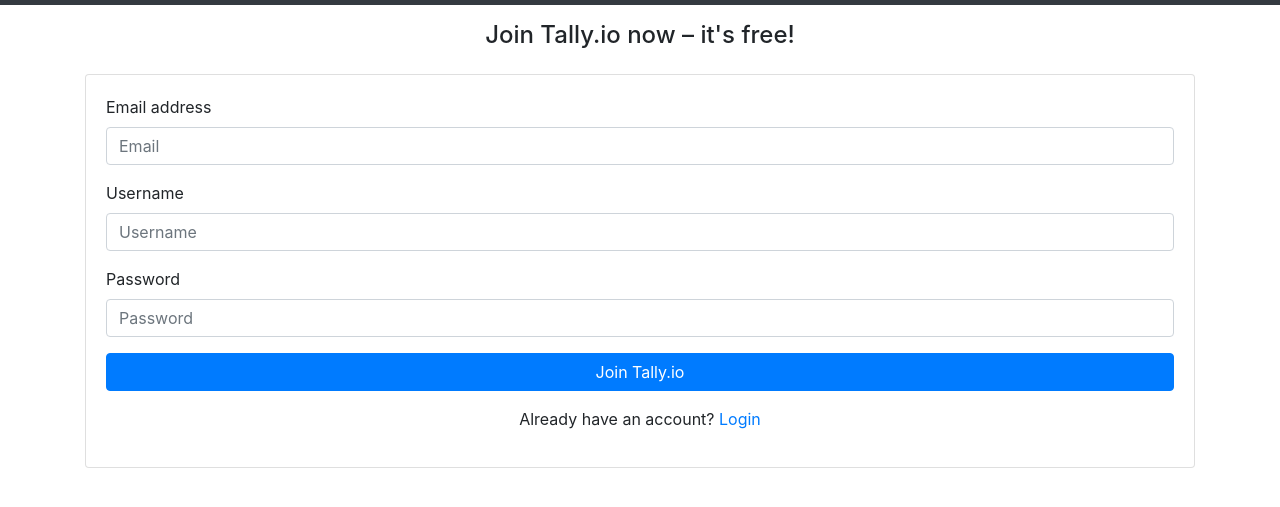
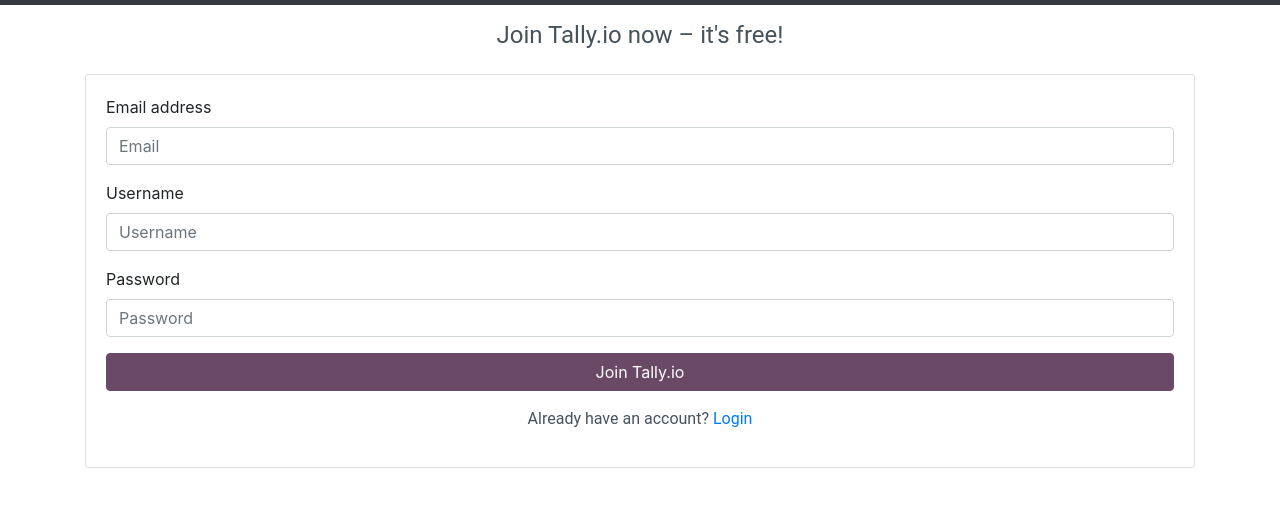
Before and after one commit to bertwinkeller/Project2, a website: page public/index.html in a window 1280 px wide. Shown: the part 61-568 px from the top of the page. Drawn offline with nearby package versions, Linux system fonts and the light colour scheme; a web font is replaced by a local one.

Commit message:
Added font and change primary button color

```diff
--- a/public/style.css
+++ b/public/style.css
@@ -1,8 +1,21 @@
-#search{
-  margin: 25px;
+h1, h2, h3, h4, h5, h6, p {
+  font-family: roboto;
+  font-weight: 400;
+  color: rgb(70, 82, 92);
 }
 
 .title{
   font-family: 'Cantarell', sans-serif;
   color: white;
 }
+
+.btn-primary {
+  background-color: #694966;
+  border-color: #694966;
+}
+
+.btn-primary:not(:disabled):not(.disabled).active, .btn-primary:not(:disabled):not(.disabled):active, .show>.btn-primary.dropdown-toggle {
+  background-color: #7c5678;
+  border-color: #7c5678;
+  outline: 0;
+}
```
